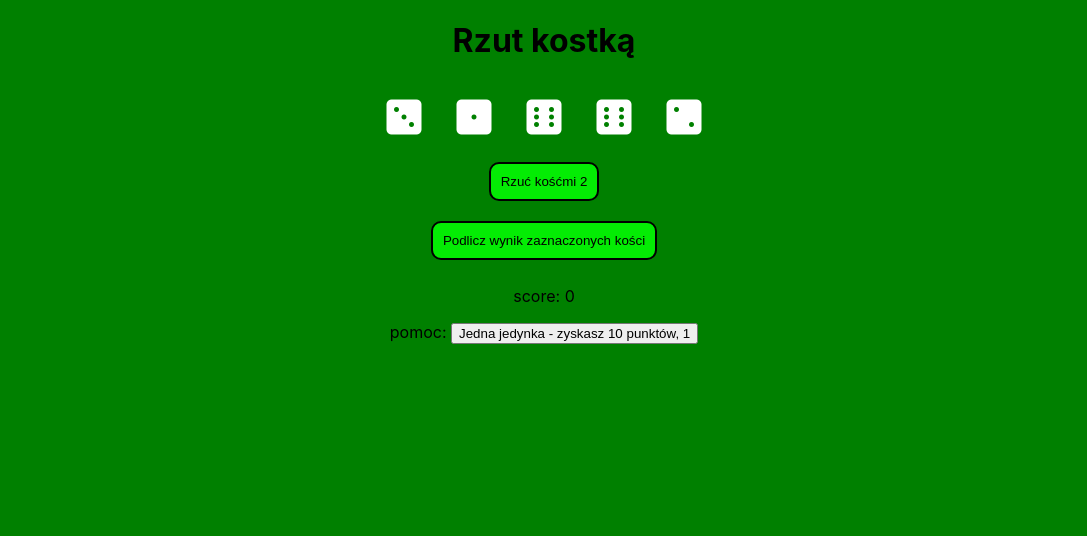
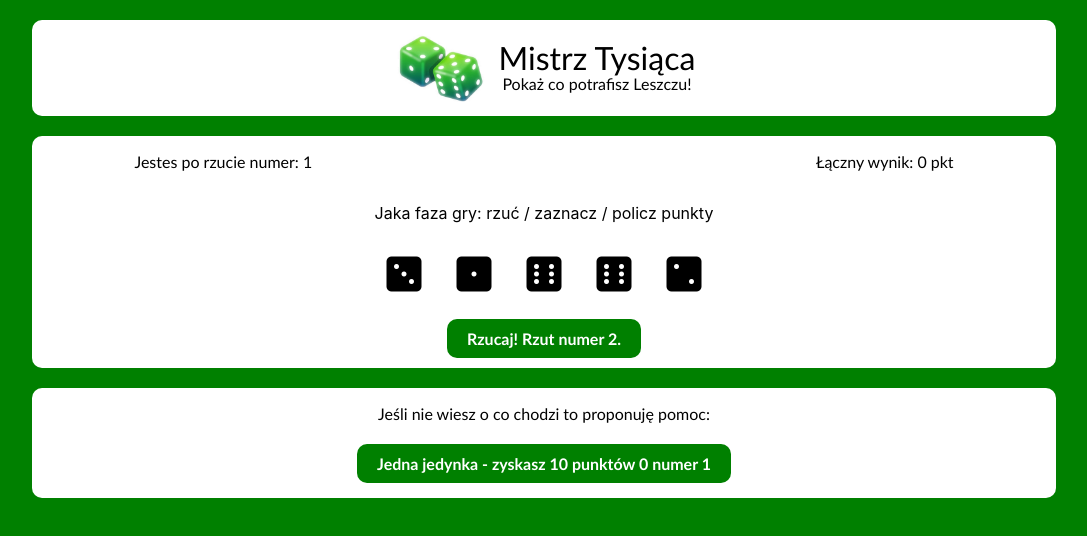
Before and after one commit to SosiKrolWalbrzycha/1000, a React (Create React App) app: page / in a window 1280 px wide. Both pictures are taken after a click on the button "Rzuć kośćmi 1". Shown: the top 536 px of the page, without its empty margins (96-1183 px from the left). Built offline with nearby package versions, Linux system fonts and the light colour scheme.

Commit message:
Pierwszy UI plus gotowe liczenie wyników

```diff
--- a/src/App.js
+++ b/src/App.js
@@ -23,6 +23,12 @@ function App() {
 	const [throwNumber, setThrowNumber] = useState(0)
 	const [scoreNumber, setScoreNumber] = useState([0, 0, 0])
 	const [supportTeacher, setSupportTeacher] = useState([
+		[0, 0, 0, 0, 0],
+		[0, 0, 0, 0, 0],
+		[0, 0, 0, 0, 0],
+		[0, 0, 0, 0, 0],
+	])
+	const [checkedNumbers, setCheckedNumbers] = useState([
 		[0, 0, 0, 0, 0],
 		[0, 0, 0, 0, 0],
 		[0, 0, 0, 0, 0],
@@ -128,16 +134,13 @@ function App() {
 		setThrowScore(updatedThrowScore)
 	}
 
-	const newScoreNumber = [0,0,0]
-
+	const newScoreNumber = [0, 0, 0]
 
 	const checkTheScore = () => {
-
 		for (let a = throwNumber; a > 0; a--) {
 			const counts = {}
 
-
-			for (const number of markedDicesScore[a]) {
+			for (const number of checkedNumbers[a]) {
 				counts[number] = counts[number] ? counts[number] + 1 : 1
 			}
 
@@ -234,12 +237,11 @@ function App() {
 				return accumulator + currentValue
 			}, 0)
 
-
-			newScoreNumber[a-1]=sum
-
+			newScoreNumber[a - 1] = sum
+			setScoreNumber(newScoreNumber)
 		}
 
-		console.log(newScoreNumber);
+		console.log(newScoreNumber)
 	}
 
 	const handleButton = () => {
@@ -273,6 +275,9 @@ function App() {
 					checkTheScore,
 					supportTeacher,
 					setSupportTeacher,
+					setThrowScore,
+					checkedNumbers,
+					setCheckedNumbers,
 				}}>
 				<Navbar />
 				<Content />
--- a/src/App.scss
+++ b/src/App.scss
@@ -8,10 +8,15 @@ html{
 
 
 .App {
+  display: flex;
+  flex-direction: column;
+  justify-content: start;
+  align-items: center;
   position: relative;
   text-align: center;
   width: 100%;
   height: 100vh;
+  padding-top: 20px;
 }
 
 button{
--- a/src/content.jsx
+++ b/src/content.jsx
@@ -17,6 +17,8 @@ const Content = props => {
 		checkTheScore,
 		supportTeacher,
 		setSupportTeacher,
+		setThrowScore,
+		checkedNumbers, setCheckedNumbers
 	} = useContext(DiceContext)
 
 	const markSingleDice = e => {
@@ -26,9 +28,11 @@ const Content = props => {
 		if (markedDices[throwNumber][diceNumber] < 1 && throwNumber > 0) {
 			const newMarkedDices = [...markedDices]
 			const newMarkedDicesScore = [...markedDicesScore]
+			const newCheckedNumbers = [...checkedNumbers]
 
 			for (let i = throwNumber; i < 4; i++) {
-				newMarkedDices[i][diceNumber] = 1
+				newMarkedDices[i][diceNumber] = 1;
+				newCheckedNumbers[throwNumber][diceNumber] = diceScore
 			}
 
 			newMarkedDicesScore[throwNumber][diceNumber] = diceScore
@@ -37,13 +41,18 @@ const Content = props => {
 		} else {
 			const newMarkedDices = [...markedDices]
 			const newMarkedDicesScore = [...markedDicesScore]
+			const newCheckedNumbers = [...checkedNumbers]
 			for (let i = throwNumber; i < 4; i++) {
-				newMarkedDices[i][diceNumber] = 0
+				newMarkedDices[i][diceNumber] = 0;
+				newCheckedNumbers[throwNumber][diceNumber] = 0
 			}
 			newMarkedDicesScore[throwNumber][diceNumber] = 0
 			setMarkedDices(newMarkedDices)
 			setMarkedDicesScore(newMarkedDicesScore)
+			setCheckedNumbers(newCheckedNumbers)
+
 		}
+		checkTheScore()
 	}
 
 	const singleDiceScore = props =>
@@ -126,13 +135,19 @@ else {newSupportTeacher[throwNumber][n] = 0}
 
 	return (
 		<div className='diceScore'>
+			<div className='firstLine'><p>Jestes po rzucie numer: {throwNumber}</p><p>Łączny wynik: {
+				scoreNumber.reduce((accumulator, currentValue) => {
+				return accumulator + currentValue
+			}, 0)} pkt</p></div>
+			<p>Jaka faza gry: rzuć / zaznacz / policz punkty</p>
 			<div className='dices'>{singleDiceScore(cubeScore)}</div>
+			<div className='buttons'>
 
 			<button className={throwNumber === 0 ? 'throwButton activeButton' : 'throwButton'} onClick={handleButton}>
 				Rzuć kośćmi 1
 			</button>
 			<button className={throwNumber === 1 ? 'throwButton activeButton' : 'throwButton'} onClick={handleButton}>
-				Rzuć kośćmi 2
+				Rzucaj! Rzut numer 2.
 			</button>
 			<button className={throwNumber === 2 ? 'throwButton activeButton' : 'throwButton'} onClick={handleButton}>
 				Rzuć kośćmi 3
@@ -140,17 +155,13 @@ else {newSupportTeacher[throwNumber][n] = 0}
 			<button className={throwNumber === 3 ? 'throwButton activeButton' : 'throwButton'}>
 				Wykorzystałeś trzy rzuty
 			</button>
-			<button
-				className={throwNumber > 0 ? 'throwButton activeButton' : 'throwButton'}
-				onClick={() => {checkTheScore()}}>
-				Podlicz wynik zaznaczonych kości
-			</button>
+			</div>
 			<div className={throwNumber > 0 ? 'score scoreActive' : 'score'}>
-				<p>score: {
-				scoreNumber.reduce((accumulator, currentValue) => {
-				return accumulator + currentValue
-			}, 0)}</p>
 			</div>
+
+
+
+
 		</div>
 	)
 }
--- a/src/content.scss
+++ b/src/content.scss
@@ -1,17 +1,35 @@
 .diceScore {
+	margin-top: 20px;
 	display: flex;
 	flex-direction: column;
 	align-items: center;
+	width: 100%;
+	background-color: rgb(255, 255, 255);
+
+	.firstLine {
+		display: flex;
+		flex-direction: row;
+		width: 80%;
+		justify-content: space-between;
+		p {
+			font-family: 'Gill Sans', 'Gill Sans MT', Calibri, 'Trebuchet MS', sans-serif;
+			font-weight: lighter;
+		}
+	}
 
 	.dices {
 		display: flex;
 		flex-direction: row;
-        color: white;
+		color: rgb(0, 0, 0);
 	}
 
+	.buttons {
+		display: flex;
+		flex-direction: row;
+		justify-content: center;
+	}
 
-
-    .fa-solid{
+	.fa-solid {
 		box-sizing: border-box;
 		display: flex;
 		justify-content: center;
@@ -21,18 +39,15 @@
 		font-size: 40px;
 		margin: 10px 10px;
 		cursor: pointer;
-
 	}
 
-    .active{
-        border: 2px solid white;
+	.active {
+		border: 3px solid rgb(0, 0, 0);
 		border-radius: 5px;
 	}
-
-
 }
 
-.score{
+.score {
 	display: none;
 }
 
@@ -40,16 +55,31 @@
 	display: flex;
 }
 
-
 .throwButton {
 	display: none;
-    background-color: rgb(4, 236, 4);
-    border: 2px solid black;
+	background-color: green;
+    color: white;
+    font-family: 'Gill Sans', 'Gill Sans MT', Calibri, 'Trebuchet MS', sans-serif;
+			font-weight: bolder;font-size: 1rem;
+    border: none;
 	border-radius: 10px;
-    padding: 10px 10px;
+	padding: 10px 20px;
 	margin: 10px 10px;
+    transition: background-color .3s, color .3s;
+}
+
+.throwButton:hover {
+    background-color: rgb(0, 240, 0);
+    color: black;
 }
 
 .activeButton {
 	display: flex;
 }
+
+@media (min-width: 576px) {
+	.diceScore {
+		width: 80%;
+		border-radius: 10px;
+	}
+}
--- a/src/footer.jsx
+++ b/src/footer.jsx
@@ -1,16 +1,21 @@
 import React, { useEffect, useState, useContext } from 'react'
 import { DiceContext } from './App'
+import './footer.scss'
+
 
 const Footer = props => {
-	const { throwScore, cubeScore, setMarkedDices, markedDices, markedDicesScore, setMarkedDicesScore, throwNumber } =
+	const { throwScore, cubeScore, setMarkedDices, markedDices, markedDicesScore, setMarkedDicesScore, throwNumber, checkTheScore, setThrowScore, checkedNumbers, setCheckedNumbers, supportTeacher } =
 		useContext(DiceContext)
 
 	const newMarkedDices = [...markedDices]
 	const newMarkedDicesScore = [...markedDicesScore]
+	const newCheckedNumbers = [...checkedNumbers]
 
 	const markGroupDice = e => {
 		const diceNumber = parseInt(e.target.getAttribute('data-key'))
 		const diceScore = parseInt(e.target.getAttribute('data-value'))
+		const throwScoreIndex = parseInt(e.target.getAttribute('data-index'))
+
 
 		const diceNumbers = []
 
@@ -20,7 +25,8 @@ const Footer = props => {
 			}
 		}
 
-		console.log(diceNumbers)
+		console.log(`diceNumbers ${diceNumbers}`)
+
 
 		for (let i = 0; i < diceNumbers.length; i++) {
 			for (let a = 0; a < diceNumbers.length; a++) {
@@ -29,19 +35,48 @@ const Footer = props => {
 
 			newMarkedDicesScore[throwNumber][diceNumbers[i]] = diceNumber
 		}
+
+
+		for (let x = 0; x < diceNumbers.length; x++) {
+			newCheckedNumbers[throwNumber][diceNumbers[x]]=supportTeacher[throwNumber][diceNumbers[x]];
+		}
+
+		setCheckedNumbers(newCheckedNumbers)
 		setMarkedDices(newMarkedDices)
 		setMarkedDicesScore(newMarkedDicesScore)
+
+
+
+
+
+		checkTheScore()
+		usedTeacher(throwScoreIndex)
+	}
+
+	const usedTeacher = e => {
+		const newThrowScore = [...throwScore];
+		newThrowScore.splice(e,1);
+		setThrowScore(newThrowScore)
+		ButtonGenerator()
 	}
 
 	const ButtonGenerator = () => {
 		return throwScore.map((item, index) => (
-			<button key={item[2]} data-key={item[2]} data-value={item[1]} onClick={markGroupDice}>
-				{item[0]} - zyskasz {item[1]} punktów, {item[2]}
+			<button key={item[2]} data-key={item[2]} data-value={item[1]} data-index={index} onClick={markGroupDice} className='btn active'>
+				{item[0]} - zyskasz {item[1]} punktów {index} numer {item[2]}
 			</button>
 		))
 	}
 
-	return <div>pomoc: {throwScore.length > 0 && throwNumber > 0 ? ButtonGenerator() : ''}</div>
+	return <div className='diceTeacher'>
+
+		<div className='firstLine'>
+			<p>Jeśli nie wiesz o co chodzi to proponuję pomoc:</p>
+		</div>
+
+		<div className='buttons'>{throwScore.length > 0 && throwNumber > 0 ? ButtonGenerator() : ''}</div>
+
+		</div>
 }
 
 export default Footer
--- /dev/null
+++ b/src/footer.scss
@@ -0,0 +1,45 @@
+.diceTeacher {
+	margin-top: 20px;
+	display: flex;
+	flex-direction: column;
+	align-items: center;
+	width: 100%;
+	background-color: rgb(255, 255, 255);
+
+	.firstLine {
+		p {
+			font-family: 'Gill Sans', 'Gill Sans MT', Calibri, 'Trebuchet MS', sans-serif;
+			font-weight: lighter;
+		}
+	}
+
+	.buttons {
+		display: flex;
+		flex-direction: column;
+		justify-content: center;
+        margin-bottom: 10px;
+.btn{
+    display: none;
+	background-color: green;
+    color: white;
+    font-family: 'Gill Sans', 'Gill Sans MT', Calibri, 'Trebuchet MS', sans-serif;
+			font-weight: bolder;font-size: 1rem;
+    border: none;
+	border-radius: 10px;
+	padding: 10px 20px;
+	margin: 5px 10px;
+    transition: background-color .3s, color .3s;
+}
+
+.active {
+    display: flex;
+}
+
+	}
+}
+@media (min-width: 576px) {
+	.diceTeacher {
+		width: 80%;
+		border-radius: 10px;
+	}
+}
--- a/src/navbar.jsx
+++ b/src/navbar.jsx
@@ -1,5 +1,6 @@
 import React, {useEffect} from 'react'
-
+import './navbar.scss'
+import logo from './dices.png'
 const Navbar = () => {
 
     // useEffect(() => {
@@ -10,8 +11,17 @@ const Navbar = () => {
     //   },);
 
     return (
-        <div>
-            <h1>Rzut kostką</h1>
+        <div className='navbar'>
+            <div className='logo'>
+                <img src={logo} alt="Dices Logo" />
+            </div>
+            <div className='title'>
+                <h1>Mistrz Tysiąca</h1>
+                <p>Pokaż co potrafisz Leszczu!</p>
+            </div>
+
+
+
         </div>
     );
 }
--- /dev/null
+++ b/src/navbar.scss
@@ -0,0 +1,45 @@
+.navbar {
+	display: flex;
+	justify-content: center;
+    align-items: center;
+	background-color: white;
+	width: 100%;
+
+	.logo {
+		display: flex;
+		width: 6em;
+		height: 6em;
+		margin-right: 5px;
+	}
+
+	.title {
+		display: flex;
+		flex-direction: column;
+		justify-content: center;
+		align-items: center;
+		margin-left: 5px;
+		line-height: 0rem;
+
+		H1 {
+			font-size: 2rem;
+			font-family:'Gill Sans', 'Gill Sans MT', Calibri, 'Trebuchet MS', sans-serif;
+			font-weight:  lighter;
+
+			margin-bottom: 10px;
+		}
+
+		p {
+			font-size: 1rem;
+			font-family: 'Gill Sans', 'Gill Sans MT', Calibri, 'Trebuchet MS', sans-serif;
+			font-weight: lighter;
+		}
+	}
+}
+
+@media (min-width: 576px) {
+
+	.navbar {
+        width: 80%;
+        border-radius: 10px;
+        }
+    }
```
Also changed, not shown: src/dices.png (added). Lines whose indentation alone changed are shown as unchanged.
